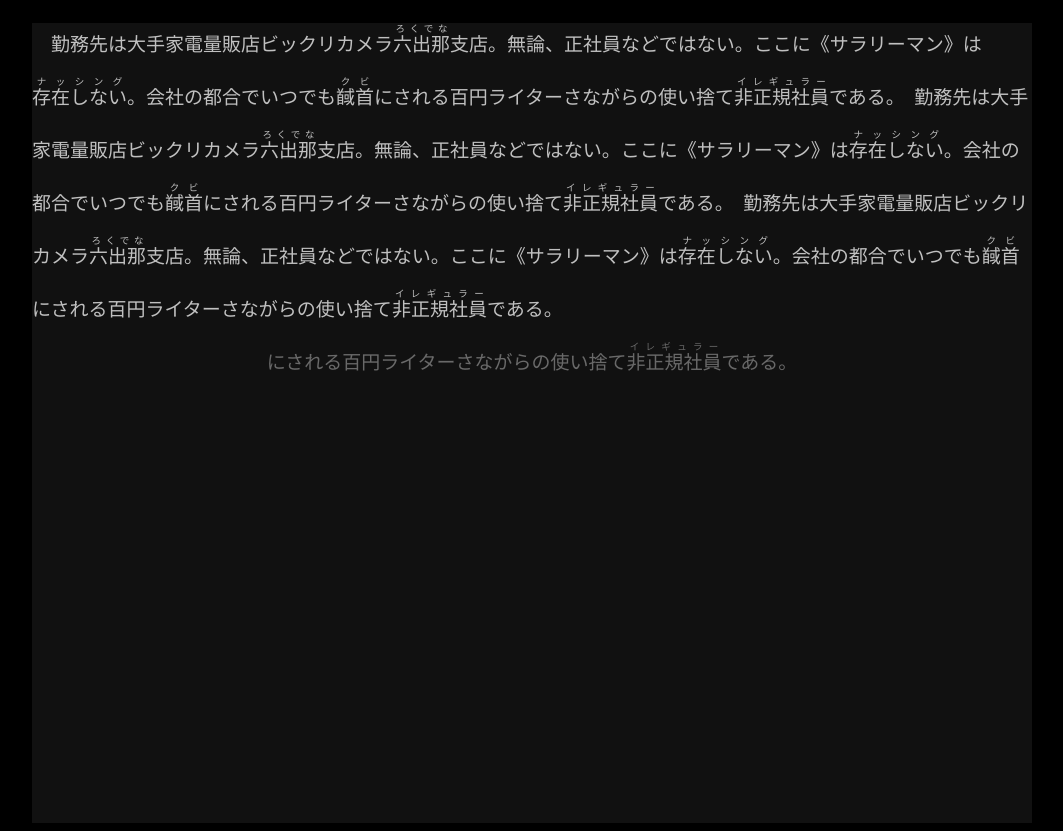
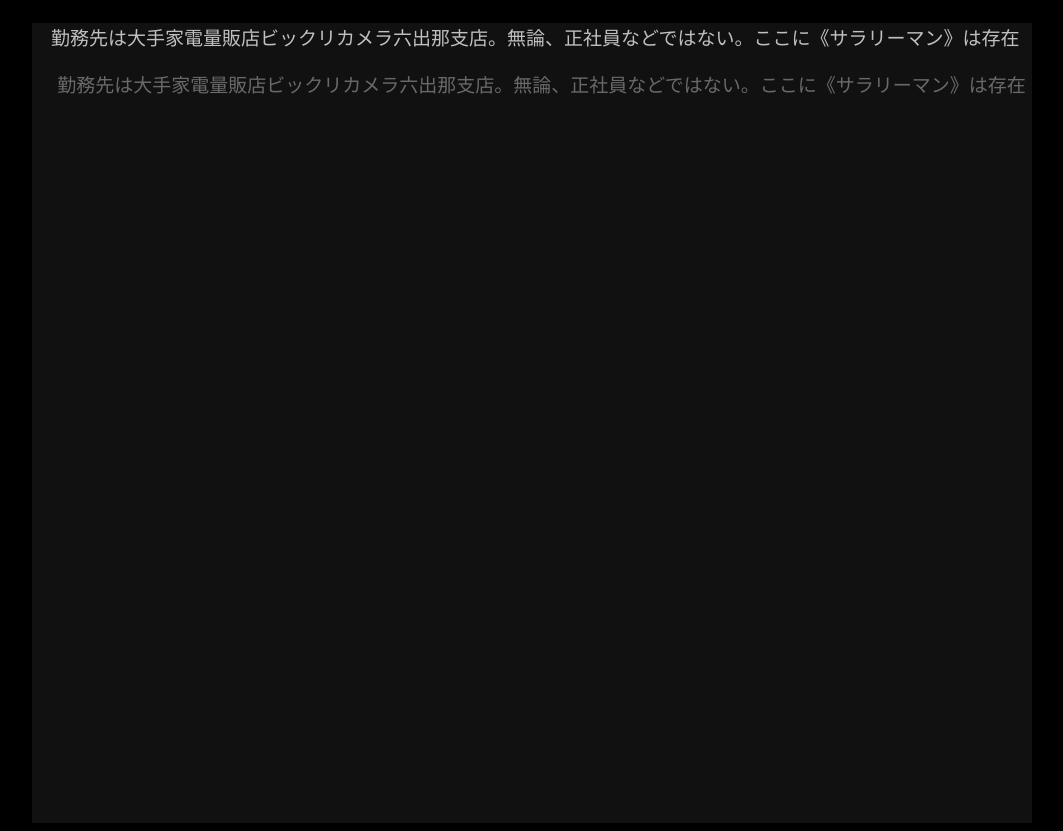
Before and after one commit to celebrater46/test_split_novel, a plain HTML site: page index.html in a window 1280 px wide. Shown: the part 83-914 px from the top of the page, without its empty margins (108-1171 px from the left). Drawn offline with Linux system fonts and the light colour scheme; a web font is replaced by a local one.

Commit message:
Error: Line Break include ruby is incorrect

```diff
--- a/Line.js
+++ b/Line.js
@@ -13,13 +13,24 @@
         this.original = str;
         this.lines = [];
         this.evenAllocation = false;
-        this.rubyMax = 30; // ルビ漢字の最大文字数
-        this.furiganaMax = 60; // フリガナの最大文字数
-        this.maxChars = 40; // 1行あたりの最大文字数
-        this.maxWidth = 1000; // 1行あたりの最大幅（px）
+        // this.rubyMax = 30; // ルビ漢字の最大文字数
+        // this.furiganaMax = 60; // フリガナの最大文字数
+        // this.maxChars = 40; // 1行あたりの最大文字数
+        // this.maxWidth = 1000; // 1行あたりの最大幅（px）
     }
 
     // １２３４５６７８９０１２３４５６７８９０１２３４５６７８９０１２３４５６７８９｜堕天男《ルシファー》。
+
+    getFontSize() {
+        const p = document.querySelector("p");
+        const size = window.getComputedStyle(p).getPropertyValue('font-size');
+        return parseFloat(size); // px
+    };
+
+    getMaxChars() {
+        const fontSize = this.getFontSize();
+        return Math.floor(maxWidth / fontSize);
+    }
 
     // エスケープした山括弧を元に戻す
     getBackMountBracket() {
@@ -43,15 +54,15 @@
         this.original = str;
     }
 
-    // ルビが規定文字数を超える場合、ルビを消滅させる
-    deleteRuby() {
-        let tempStr = this.original;
+    // ルビが規定文字数を超える場合、ルビを消滅させる（bool = false なら、すべてのルビを消滅させる）
+    deleteRuby(line, bool) {
+        let tempStr = line;
         while(tempStr.indexOf("｜") != -1){
             const bar = tempStr.indexOf("｜");
             const start = tempStr.indexOf("《");
             const end = tempStr.indexOf("》");
             const ruby = tempStr.substring(start, end + 1);
-            if(start - bar - 1 > this.rubyMax || end - start - 1 > this.furiganaMax){
+            if(bool || start - bar - 1 > rubyMax || end - start - 1 > furiganaMax){
                 tempStr = tempStr.replace("｜", "");
                 tempStr = tempStr.replace(ruby, "");
             } else {
@@ -66,17 +77,31 @@
         tempStr = tempStr.replace(/##/g, "｜");
         tempStr = tempStr.replace(/＜＜/g, "《");
         tempStr = tempStr.replace(/＞＞/g, "》");
-        this.original = tempStr;
+        return tempStr;
     }
 
-    // ｜堕天男《ルシファー》 -> <ruby><rb>堕天男</rb><rp>(</rp><rt>ルシファー</rt><rp>)</rp></ruby>
-    convertRuby() {
+    // ｜堕天男《ルシファー》 -> <ruby><rb>堕天男</rb><rp>(</rp><rt>ルシファー</rt><rp>)</rp></ruby> 10+19+22+フリガナ
+    encodeRuby() {
         let str = this.original;
         if(str.indexOf("｜") > -1 && str.indexOf("《") > -1 && str.indexOf("》") > -1){
             str = str.replace(/｜/g, "<ruby><rb>");
             str = str.replace(/《/g, "</rb><rp>(</rp><rt>");
             str = str.replace(/》/g, "</rt><rp>)</rp></ruby>");
             this.original = str;
+        }
+    }
+
+    // encodeRuby() の逆
+    decodeRuby(line) {
+        let str = line;
+        if(str.indexOf("<ruby><rb>") > -1
+            && str.indexOf("</rb><rp>(</rp><rt>") > -1
+            && str.indexOf("</rt><rp>)</rp></ruby>") > -1)
+        {
+            str = str.replace("<ruby><rb>", /｜/g);
+            str = str.replace("</rb><rp>(</rp><rt>", /《/g);
+            str = str.replace("</rt><rp>)</rp></ruby>", /》/g);
+            return str;
         }
     }
 
@@ -99,18 +124,42 @@
     checkStrWithinLine(str){
         const p = document.getElementById("stealth");
         p.innerHTML = str;
-        if(p.clientWidth < this.maxWidth){
+        if(p.clientWidth < maxWidth){
             return true;
         } else {
             return false;
         }
     }
 
+    // ルビタグとフリガナを除いた文字数を計測
+    // countCharsExceptRuby(line) {
+    //     let str = this.decodeRuby(line);
+    //     while(str.indexOf("《") > -1){
+    //         const start = str.indexOf("《");
+    //         const end = str.indexOf("》");
+    //         const rt = str.substring(start, end + 1);
+    //         str = str.replace(rt, "");
+    //     }
+    //     return str.length;
+    // }
+
+    getExtendMaxChars(str) {
+
+    }
+
+    // 課題。ルビタグまで文字数に含まれてしまうので、最大文字数で substr する場合、
+    // ルビタグが含まれていると本来のはるか手前の位置で改行されてしまうバグの解決
+
     // 一行に収まらない文を分割する
     // ruby タグに変換した後の文章を使用（そうしないと正確な width が得られない）
-    separateLine(prevChars) {
+    separateLine(line) {
         // 最初は引数に this.original を入れる。
-        let str = prevChars;
+        const maxChars = this.getMaxChars();
+        const noRuby = this.deleteRuby(line);
+        const threeChars = noRuby.substr(maxChars - 3, 3); // 最大文字数手前の3文字
+        // console.log("maxChars: " + maxChars);
+        let str = line.substring(0, maxChars);
+        console.log("str: " + str);
         let index = -1;
         while(this.checkStrWithinLine(str) === false){
             // ステルス<p>に表示して規定サイズオーバーなら 1 文字ずつ減らす
@@ -119,7 +168,7 @@
         }
         this.lines.push("<p>" + str + "</p>");
         if(index > -1){
-            this.separateLine(prevChars.substr(index));
+            this.separateLine(line.substr(index));
         }
     }
 
@@ -127,10 +176,11 @@
         console.log("Hello World from " + this.id);
         console.log("this.original: " + this.original);
         this.escapeMountBracket();
-        this.deleteRuby();
-        this.convertRuby();
+        this.original = this.deleteRuby(this.original, true);
+        this.encodeRuby();
         this.getBackMountBracket();
         this.separateLine(this.original);
         console.log(this.lines);
+        console.log(maxWidth);
     }
 }
--- a/main.js
+++ b/main.js
@@ -4,6 +4,23 @@
 const testLine = "　勤務先は大手家電量販店ビックリカメラ｜六出那《ろくでな》支店。無論、正社員などではない。ここに｜《サラリーマン》は｜存在しない《ナッシング》。会社の都合でいつでも｜馘首《クビ》にされる百円ライターさながらの使い捨て｜非正規社員《イレギュラー》である。";
 const testLine2 = "　勤務先は大手家電量販店ビックリカメラ。\n";
 const testLine3 = "１２３４５６７８９０１２３４５６７８９０１２３４５６７８９０１２３４５６７８９｜《ルシファー》。";
+
+const rubyMax = 30; // ルビ漢字の最大文字数
+const furiganaMax = 60; // フリガナの最大文字数
+const maxWidth = 1000; // 1行あたりの最大幅（px） font 19px == 52 chars
+// const maxChars = 40; // 1行あたりの最大文字数
+// const fontSizeP = getFontSize();
+
+// const getFontSize = () => {
+//     const p = document.querySelector("p");
+//     const size = window.getComputedStyle(p).getPropertyValue('font-size');
+//     return parseFloat(size); // px
+// };
+//
+// const getMaxChars = () => {
+//     const fontSize = getFontSize();
+//     return Math.floor(maxWidth / fontSize);
+// }
 
 const removeFirstSpace = (line) => {
     if(line.substring(0, 1) === "　"){
@@ -81,5 +98,6 @@
 });
 novel.innerHTML = ps;
 
+// console.log(getFontSize());
 // const line2 = new Line(2, testLine2);
 // line2.test();
--- a/style.css
+++ b/style.css
@@ -9,6 +9,10 @@
     color: silver;
     text-align: center;
     font-family: Sawarabi Mincho, Sawarabi Gothic, Hiragino Kaku Gothic ProN W3, Helvetica, Meiryo, Tahoma;
+}
+
+p{
+    font-size: 1rem;
 }
 
 div#containter{
```
